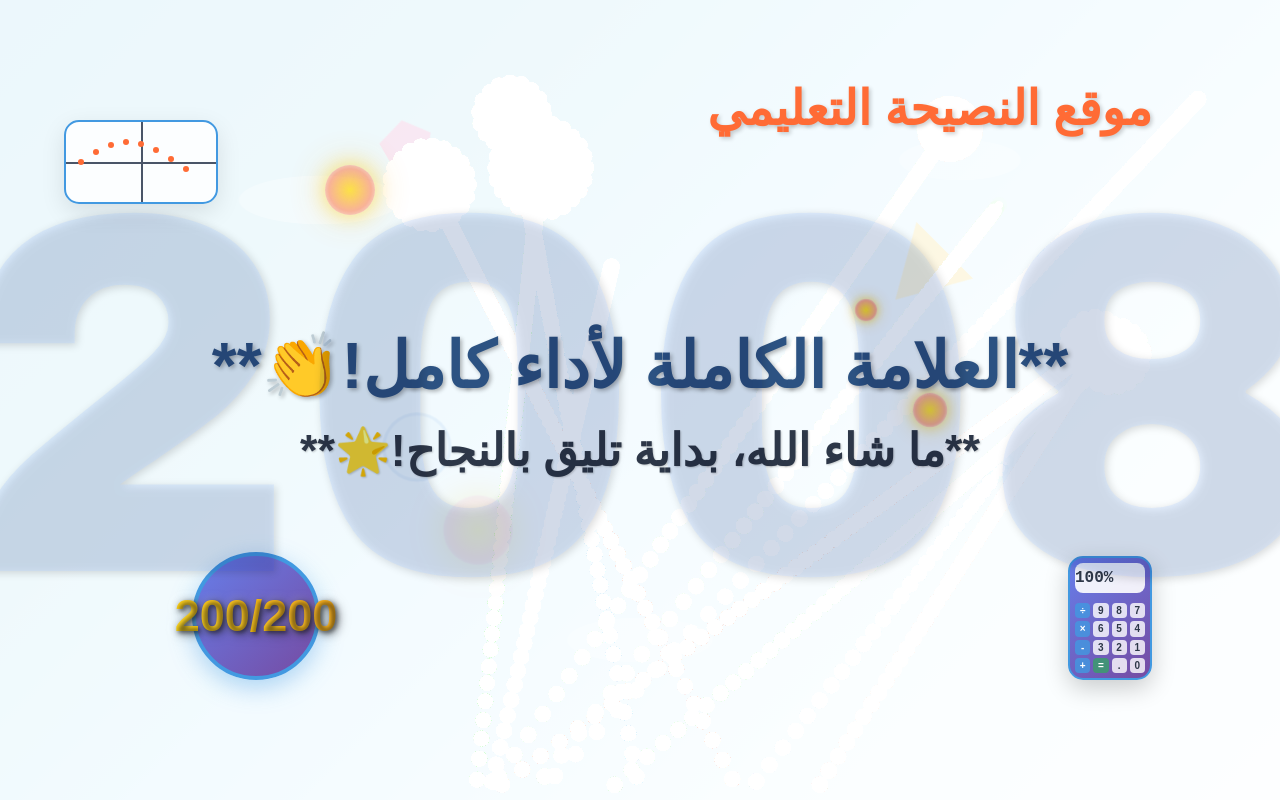
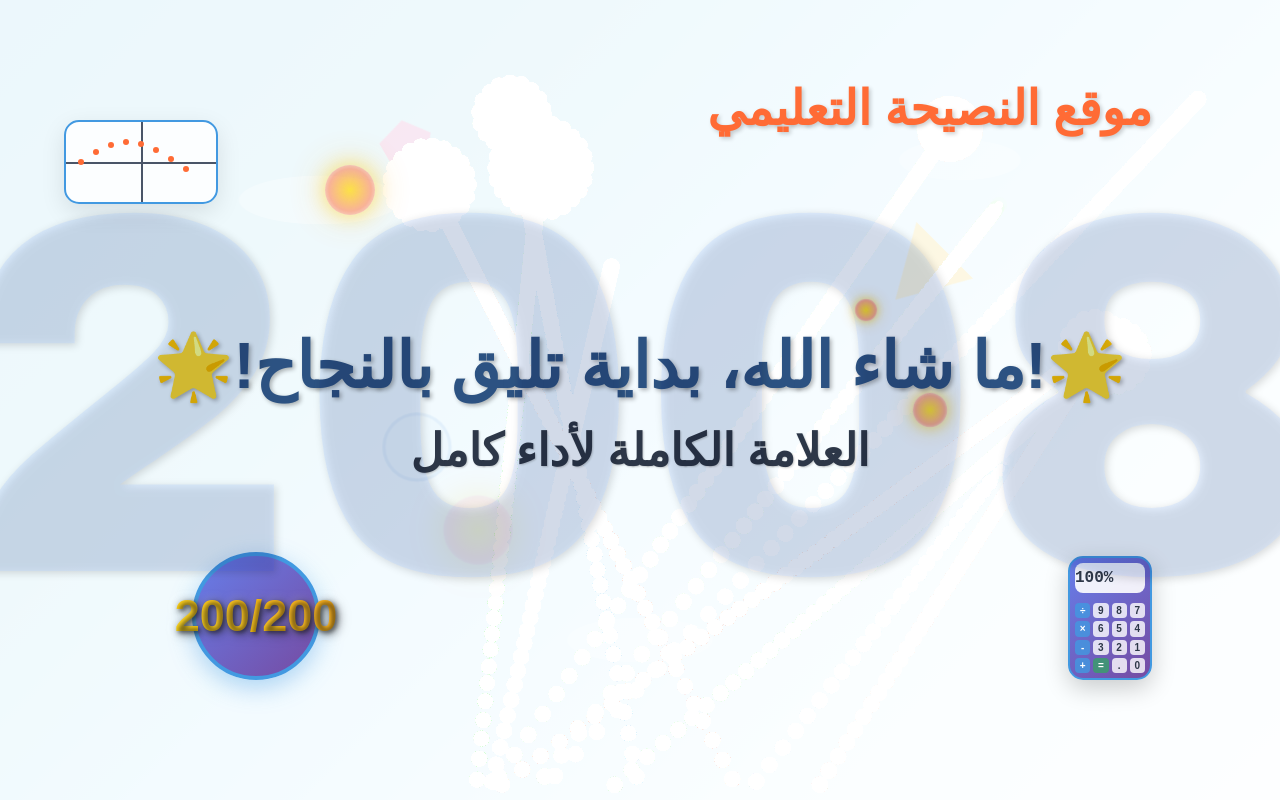
Before and after one commit to Homam-Alkrad/2008_Naseeha_Animation, a plain HTML site: page math/1.html in a window 1280 px wide. Drawn offline with Linux system fonts and the light colour scheme.

Commit message:
Update 1.html

```diff
--- a/math/1.html
+++ b/math/1.html
@@ -431,8 +431,8 @@
     <canvas id="fireworks"></canvas>
 
     <div class="text-container">
-        <h1>**العلامة الكاملة لأداء كامل!👏**</h1>
-        <h2>**ما شاء الله، بداية تليق بالنجاح!🌟**</h2>
+        <h1>🌟!ما شاء الله، بداية تليق بالنجاح!🌟</h1>
+        <h2>العلامة الكاملة لأداء كامل</h2>
     </div>
 
     <!-- النص الرئيسي -->
```
